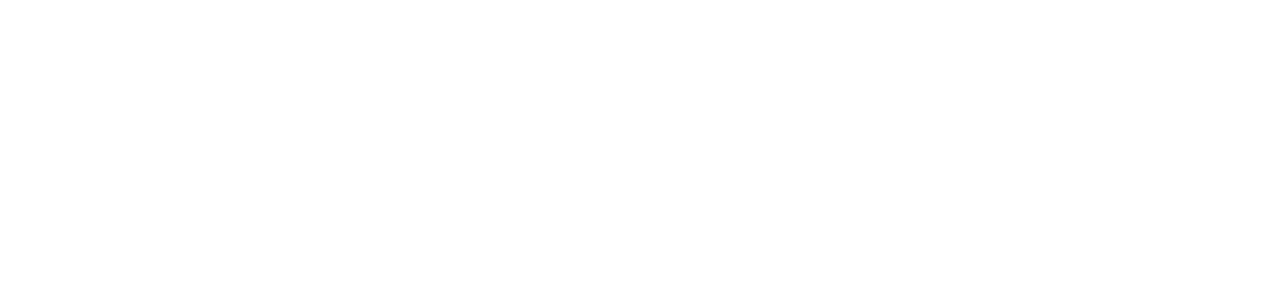
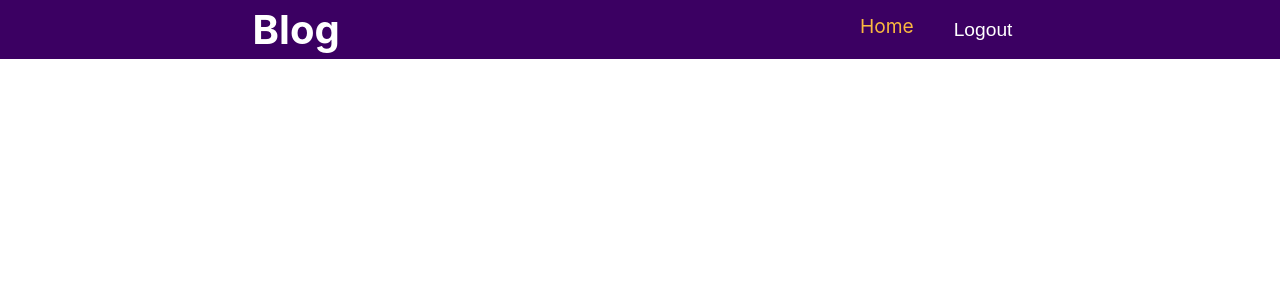
Before and after one commit to Soul-Remix/blog-admin, a React (Create React App) app: page / in a window 1280 px wide. Shown: the top 300 px of the page. Built offline with nearby package versions, Linux system fonts and the light colour scheme.

Commit message:
add navbar

```diff
--- a/package.json
+++ b/package.json
@@ -8,6 +8,7 @@
     "@testing-library/user-event": "^12.8.3",
     "react": "^17.0.2",
     "react-dom": "^17.0.2",
+    "react-router-dom": "^5.3.0",
     "react-scripts": "4.0.3",
     "web-vitals": "^1.1.2"
   },
--- a/src/App.js
+++ b/src/App.js
@@ -1,5 +1,10 @@
+import { useState, useEffect } from 'react';
+import Navbar from './components/nav/navbar';
+
 function App() {
-  return <div></div>;
+  const [isAuth, setIsAuth] = useState(true);
+
+  return <Navbar isAuth={isAuth} />;
 }
 
 export default App;
--- /dev/null
+++ b/src/components/nav/navbar.css
@@ -0,0 +1,60 @@
+nav {
+  display: flex;
+  justify-content: space-around;
+  align-items: center;
+  flex-wrap: wrap;
+  background-color: var(--purple);
+}
+
+nav a {
+  text-decoration: none;
+}
+
+ul {
+  margin: 0;
+  padding: 0;
+  display: flex;
+  justify-content: space-around;
+  list-style: none;
+}
+
+.nav-item a {
+  color: white;
+  font-size: 1.2rem;
+  padding: 5px 20px;
+}
+
+.nav-item a:hover,
+.nav-item a:focus {
+  color: var(--yellow);
+}
+
+.logo {
+  margin: 5px;
+}
+
+.logo a {
+  font-size: 2.5rem;
+  color: white;
+}
+
+.logo a:hover {
+  color: var(--yellow);
+}
+
+.selected {
+  color: var(--yellow) !important;
+}
+
+.nav-btn {
+  background: none;
+  color: white;
+  border: none;
+  font-size: 1.2rem;
+  padding: 5px 20px;
+  cursor: pointer;
+}
+
+.nav-btn:hover {
+  color: var(--yellow);
+}
--- /dev/null
+++ b/src/components/nav/navbar.js
@@ -0,0 +1,27 @@
+import { Link, NavLink } from 'react-router-dom';
+
+import './navbar.css';
+
+const Navbar = ({ isAuth }) => {
+  return (
+    <nav>
+      <h1 className="logo">
+        <Link to="/">Blog</Link>
+      </h1>
+      {isAuth && (
+        <ul>
+          <li className="nav-item">
+            <NavLink exact to="/" activeClassName="selected">
+              Home
+            </NavLink>
+          </li>
+          <li className="nav-item">
+            <button className="nav-btn">Logout</button>
+          </li>
+        </ul>
+      )}
+    </nav>
+  );
+};
+
+export default Navbar;
--- a/src/index.css
+++ b/src/index.css
@@ -1,5 +1,17 @@
+:root {
+  --purple: #3b0062;
+  --yellow: #fab83f;
+}
+
+*,
+*::after,
+*::before {
+  box-sizing: border-box;
+}
+
 body {
   margin: 0;
+  padding: 0;
   font-family: -apple-system, BlinkMacSystemFont, 'Segoe UI', 'Roboto', 'Oxygen',
     'Ubuntu', 'Cantarell', 'Fira Sans', 'Droid Sans', 'Helvetica Neue',
     sans-serif;
--- a/src/index.js
+++ b/src/index.js
@@ -1,11 +1,16 @@
 import React from 'react';
 import ReactDOM from 'react-dom';
+import { BrowserRouter as Router } from 'react-router-dom';
+
+import App from './App';
+
 import './index.css';
-import App from './App';
 
 ReactDOM.render(
   <React.StrictMode>
-    <App />
+    <Router>
+      <App />
+    </Router>
   </React.StrictMode>,
   document.getElementById('root')
 );
```
Also changed, not shown: 2 other files (tests, documents, lock files or other folders).
